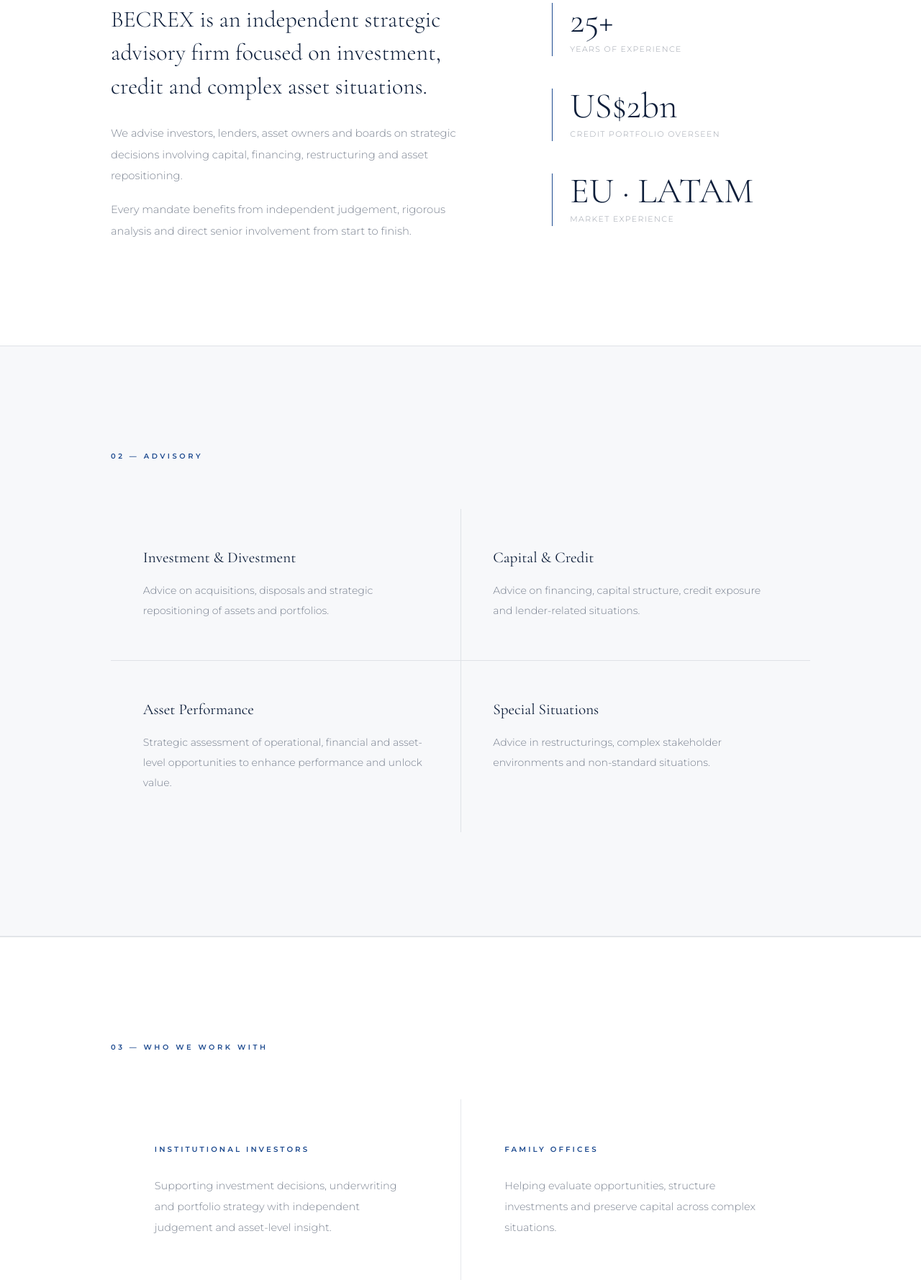
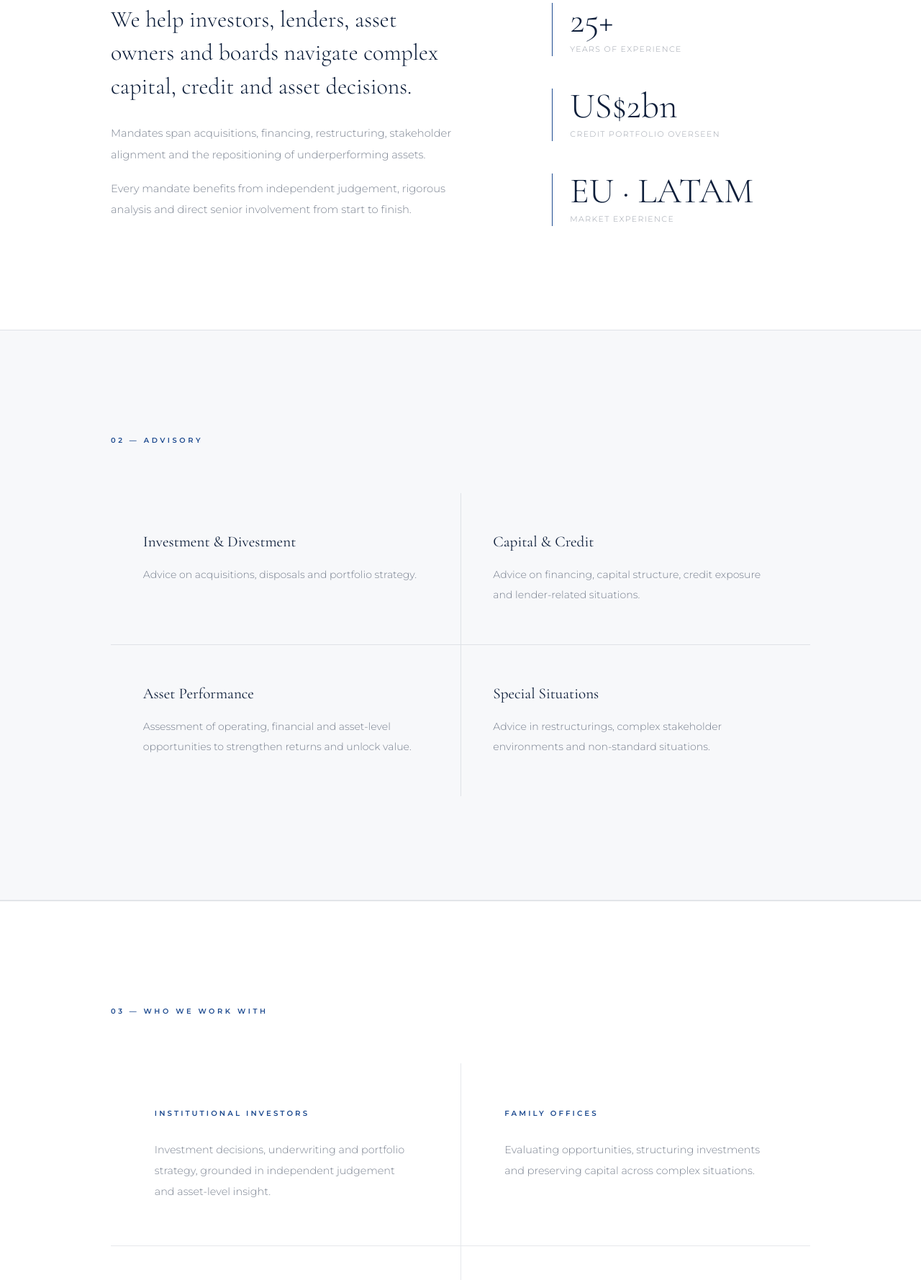
Before and after one commit to bertarex/becrex, a plain HTML site: page index.html in a window 1280 px wide. Shown: the part 1022-2800 px from the top of the page at 72% size. Drawn offline with nearby package versions, Linux system fonts and the light colour scheme.

Commit message:
Update index.html

```diff
--- a/index.html
+++ b/index.html
@@ -426,6 +426,7 @@
     <h1 class="htitle r">BECREX</h1>
     <div class="hdiv r"></div>
     <p class="hsub r" data-i18n="hero.sub">Independent strategic advisory for investors, lenders and asset owners.</p>
+    <p class="hsub r" data-i18n="hero.sub2">Supporting critical decisions involving capital, credit, restructuring and complex assets.</p>
     <a href="#about" class="hcta r">
       <span data-i18n="hero.cta">Learn more</span>
       <svg viewBox="0 0 24 24" fill="none" stroke="currentColor" stroke-width="1.5"><path d="M12 5v14M5 12l7 7 7-7"/></svg>
@@ -440,8 +441,8 @@
     <div class="slabel r" data-i18n="about.label">01 — About</div>
     <div class="agrid">
       <div class="atext r">
-        <h2 data-i18n="about.h2">BECREX is an independent strategic advisory firm focused on investment, credit and complex asset situations.</h2>
-        <p data-i18n="about.p1">We advise investors, lenders, asset owners and boards on strategic decisions involving capital, financing, restructuring and asset repositioning.</p>
+        <h2 data-i18n="about.h2">We help investors, lenders, asset owners and boards navigate complex capital, credit and asset decisions.</h2>
+        <p data-i18n="about.p1">Mandates span acquisitions, financing, restructuring, stakeholder alignment and the repositioning of underperforming assets.</p>
         <p data-i18n="about.p2">Every mandate benefits from independent judgement, rigorous analysis and direct senior involvement from start to finish.</p>
       </div>
       <div class="astats r">
@@ -469,7 +470,7 @@
     <div class="vgrid">
       <div class="vcard r">
         <div class="vtitle" data-i18n="value.t1">Investment &amp; Divestment</div>
-        <p data-i18n="value.p1">Advice on acquisitions, disposals and strategic repositioning of assets and portfolios.</p>
+        <p data-i18n="value.p1">Advice on acquisitions, disposals and portfolio strategy.</p>
         <div class="vline"></div>
       </div>
       <div class="vcard r">
@@ -479,7 +480,7 @@
       </div>
       <div class="vcard r">
         <div class="vtitle" data-i18n="value.t3">Asset Performance</div>
-        <p data-i18n="value.p3">Strategic assessment of operational, financial and asset-level opportunities to enhance performance and unlock value.</p>
+        <p data-i18n="value.p3">Assessment of operating, financial and asset-level opportunities to strengthen returns and unlock value.</p>
         <div class="vline"></div>
       </div>
       <div class="vcard r">
@@ -491,26 +492,27 @@
   </div>
 </section>
 
-<!-- WHO WE WORK WITH -->
+
+<!-- CLIENTS -->
 <section id="who">
   <div class="si">
     <div class="slabel r" data-i18n="who.label">03 — Who We Work With</div>
     <div class="wgrid">
       <div class="wblock r">
         <div class="wblock-tag" data-i18n="who.t1">Institutional Investors</div>
-        <p data-i18n="who.p1">Supporting investment decisions, underwriting and portfolio strategy with independent judgement and asset-level insight.</p>
+        <p data-i18n="who.p1">Investment decisions, underwriting and portfolio strategy, grounded in independent judgement and asset-level insight.</p>
       </div>
       <div class="wblock r">
         <div class="wblock-tag" data-i18n="who.t2">Family Offices</div>
-        <p data-i18n="who.p2">Helping evaluate opportunities, structure investments and preserve capital across complex situations.</p>
+        <p data-i18n="who.p2">Evaluating opportunities, structuring investments and preserving capital across complex situations.</p>
       </div>
       <div class="wblock r">
         <div class="wblock-tag" data-i18n="who.t3">Credit Providers</div>
-        <p data-i18n="who.p3">Advising on lending exposure, refinancing, restructuring and recovery strategies.</p>
+        <p data-i18n="who.p3">Advice on lending exposure, refinancing, restructuring and recovery strategies.</p>
       </div>
       <div class="wblock r">
         <div class="wblock-tag" data-i18n="who.t4">Asset Owners &amp; Boards</div>
-        <p data-i18n="who.p4">Supporting critical decisions involving performance, capital planning, repositioning and stakeholder alignment.</p>
+        <p data-i18n="who.p4">Supporting critical decisions on performance, capital planning, repositioning and stakeholder alignment.</p>
       </div>
     </div>
   </div>
@@ -522,13 +524,14 @@
     <div class="slabel r" data-i18n="people.label">04 — Domingo Rex</div>
     <div class="pgrid">
       <div class="r">
-        <div class="pquote" data-i18n="people.quote">Senior financial advisor with more than 25 years of experience across banking, credit and investment advisory in Europe and Latin America.</div>
+        <div class="pquote" data-i18n="people.quote">Senior judgement for complex capital, credit and asset decisions.</div>
       </div>
       <div class="fcard r">
         <div class="fc-bio">
-          <p data-i18n="people.bio1">Former Managing Director and Country Head Mexico of Banco CAM, where he oversaw approximately US$2 billion of tourism and real estate credit exposure.</p>
-          <p data-i18n="people.bio2">He has advised financial institutions, investors and asset owners on complex transactions involving capital, credit, hospitality, real estate and special situations.</p>
-          <p data-i18n="people.bio3">Domingo works directly with clients to assess opportunities, structure solutions and support critical decisions where experience, independence and sound judgement matter most.</p>
+          <p data-i18n="people.bio1">Senior advisor with over 25 years across banking, credit and investment advisory in Europe and Latin America. Advises financial institutions, funds and corporate clients on complex transactions, with a focus on hospitality, real estate and special situations.</p>
+          <p data-i18n="people.bio2">Former Managing Director and Country Head Mexico at Banco CAM, where he managed a tourism-focused credit portfolio of close to US$2 billion. Advised CaixaBank and Bankia on strategic divestments in Mexico, accelerating execution while preserving shareholder value.</p>
+          <p data-i18n="people.bio3">Has supported private investors such as Rodina through their initial hospitality investments, and advised banks and institutional clients on tourism and real estate transactions across Mexico and the Caribbean.</p>
+          <p data-i18n="people.bio4">Domingo works directly with investors, institutions and operators — assessing opportunities, structuring transactions and supporting critical decisions where experience, independence and sound judgement matter most.</p>
         </div>
         <div class="fc-links">
           <a href="https://www.linkedin.com/in/rexdomingo/" target="_blank" rel="noopener" class="fc-link">
@@ -541,6 +544,7 @@
           <span>Credit</span>
           <span>Real Estate</span>
           <span>Hospitality</span>
+          <span>Restructuring</span>
           <span>Special Situations</span>
         </div>
       </div>
@@ -582,54 +586,58 @@
     "nav.about":"About","nav.advisory":"Advisory","nav.clients":"Clients","nav.domingo":"Domingo Rex","nav.contact":"Contact",
     "hero.eyebrow":"Strategic Advisory",
     "hero.sub":"Independent strategic advisory for investors, lenders and asset owners.",
+    "hero.sub2":"Supporting critical decisions involving capital, credit, restructuring and complex assets.",
     "hero.cta":"Learn more",
     "about.label":"01 — About",
-    "about.h2":"BECREX is an independent strategic advisory firm focused on investment, credit and complex asset situations.",
-    "about.p1":"We advise investors, lenders, asset owners and boards on strategic decisions involving capital, financing, restructuring and asset repositioning.",
+    "about.h2":"We help investors, lenders, asset owners and boards navigate complex capital, credit and asset decisions.",
+    "about.p1":"Mandates span acquisitions, financing, restructuring, stakeholder alignment and the repositioning of underperforming assets.",
     "about.p2":"Every mandate benefits from independent judgement, rigorous analysis and direct senior involvement from start to finish.",
     "about.stat1":"Years of Experience","about.stat2":"Credit Portfolio Overseen","about.stat3":"Market Experience",
     "value.label":"02 — Advisory",
-    "value.t1":"Investment & Divestment","value.p1":"Advice on acquisitions, disposals and strategic repositioning of assets and portfolios.",
+    "value.t1":"Investment & Divestment","value.p1":"Advice on acquisitions, disposals and portfolio strategy.",
     "value.t2":"Capital & Credit","value.p2":"Advice on financing, capital structure, credit exposure and lender-related situations.",
-    "value.t3":"Asset Performance","value.p3":"Strategic assessment of operational, financial and asset-level opportunities to enhance performance and unlock value.",
+    "value.t3":"Asset Performance","value.p3":"Assessment of operating, financial and asset-level opportunities to strengthen returns and unlock value.",
     "value.t4":"Special Situations","value.p4":"Advice in restructurings, complex stakeholder environments and non-standard situations.",
     "who.label":"03 — Who We Work With",
-    "who.t1":"Institutional Investors","who.p1":"Supporting investment decisions, underwriting and portfolio strategy with independent judgement and asset-level insight.",
-    "who.t2":"Family Offices","who.p2":"Helping evaluate opportunities, structure investments and preserve capital across complex situations.",
-    "who.t3":"Credit Providers","who.p3":"Advising on lending exposure, refinancing, restructuring and recovery strategies.",
-    "who.t4":"Asset Owners & Boards","who.p4":"Supporting critical decisions involving performance, capital planning, repositioning and stakeholder alignment.",
+    "who.t1":"Institutional Investors","who.p1":"Investment decisions, underwriting and portfolio strategy, grounded in independent judgement and asset-level insight.",
+    "who.t2":"Family Offices","who.p2":"Evaluating opportunities, structuring investments and preserving capital across complex situations.",
+    "who.t3":"Credit Providers","who.p3":"Advice on lending exposure, refinancing, restructuring and recovery strategies.",
+    "who.t4":"Asset Owners & Boards","who.p4":"Supporting critical decisions on performance, capital planning, repositioning and stakeholder alignment.",
     "people.label":"04 — Domingo Rex",
-    "people.quote":"Senior financial advisor with more than 25 years of experience across banking, credit and investment advisory in Europe and Latin America.",
-    "people.bio1":"Former Managing Director and Country Head Mexico of Banco CAM, where he oversaw approximately US$2 billion of tourism and real estate credit exposure.",
-    "people.bio2":"He has advised financial institutions, investors and asset owners on complex transactions involving capital, credit, hospitality, real estate and special situations.",
-    "people.bio3":"Domingo works directly with clients to assess opportunities, structure solutions and support critical decisions where experience, independence and sound judgement matter most.",
+    "people.quote":"Senior judgement for complex capital, credit and asset decisions.",
+    "people.bio1":"Senior advisor with over 25 years across banking, credit and investment advisory in Europe and Latin America. Advises financial institutions, funds and corporate clients on complex transactions, with a focus on hospitality, real estate and special situations.",
+    "people.bio2":"Former Managing Director and Country Head Mexico at Banco CAM, where he managed a tourism-focused credit portfolio of close to US$2 billion. Advised CaixaBank and Bankia on strategic divestments in Mexico, accelerating execution while preserving shareholder value.",
+    "people.bio3":"Has supported private investors such as Rodina through their initial hospitality investments, and advised banks and institutional clients on tourism and real estate transactions across Mexico and the Caribbean.",
+    "people.bio4":"Domingo works directly with investors, institutions and operators — assessing opportunities, structuring transactions and supporting critical decisions where experience, independence and sound judgement matter most.",
     "contact.label":"05 — Contact","contact.loc1":"Mexico","contact.loc2":"Spain"
   },
   es:{
     "nav.about":"Nosotros","nav.advisory":"Asesoría","nav.clients":"Clientes","nav.domingo":"Domingo Rex","nav.contact":"Contacto",
     "hero.eyebrow":"Asesoría Estratégica",
     "hero.sub":"Asesoría estratégica independiente para inversores, financiadores y propietarios de activos.",
+    "hero.sub2":"Apoyo en decisiones críticas de capital, crédito, reestructuración y activos complejos.",
     "hero.cta":"Más información",
     "about.label":"01 — Nosotros",
-    "about.h2":"BECREX es una firma independiente de asesoría estratégica enfocada en inversión, crédito y situaciones complejas relacionadas con activos.",
-    "about.p1":"Asesoramos a inversores, financiadores, propietarios de activos y consejos en decisiones estratégicas relacionadas con capital, financiación, reestructuración y reposicionamiento de activos.",
+    "about.h2":"Ayudamos a inversores, financiadores, propietarios de activos y consejos a navegar decisiones complejas de capital, crédito y activos.",
+    "about.p1":"Los mandatos abarcan adquisiciones, financiación, reestructuración, alineación de stakeholders y reposicionamiento de activos con bajo rendimiento.",
     "about.p2":"Cada mandato cuenta con criterio independiente, análisis riguroso e involucramiento senior directo de principio a fin.",
     "about.stat1":"Años de Experiencia","about.stat2":"Cartera de Crédito Supervisada","about.stat3":"Experiencia de Mercado",
     "value.label":"02 — Asesoría",
-    "value.t1":"Inversión y Desinversión","value.p1":"Asesoramiento en adquisiciones, ventas y reposicionamiento estratégico de activos y carteras.",
+    "value.t1":"Inversión y Desinversión","value.p1":"Asesoramiento en adquisiciones, ventas y estrategia de cartera.",
     "value.t2":"Capital y Crédito","value.p2":"Asesoramiento en financiación, estructura de capital, exposición crediticia y situaciones relacionadas con financiadores.",
-    "value.t3":"Rendimiento de Activos","value.p3":"Evaluación estratégica de oportunidades operativas, financieras y a nivel de activo para mejorar el rendimiento y desbloquear valor.",
+    "value.t3":"Rendimiento de Activos","value.p3":"Evaluación de oportunidades operativas, financieras y a nivel de activo para fortalecer retornos y desbloquear valor.",
     "value.t4":"Situaciones Especiales","value.p4":"Asesoramiento en reestructuraciones, entornos complejos de stakeholders y situaciones no estándar.",
     "who.label":"03 — Clientes",
-    "who.t1":"Inversores Institucionales","who.p1":"Apoyo en decisiones de inversión, underwriting y estrategia de cartera con criterio independiente y visión a nivel de activo.",
-    "who.t2":"Family Offices","who.p2":"Ayuda en la evaluación de oportunidades, estructuración de inversiones y preservación de capital en situaciones complejas.",
-    "who.t3":"Proveedores de Crédito","who.p3":"Asesoramiento sobre exposición crediticia, refinanciación, reestructuración y estrategias de recuperación.",
-    "who.t4":"Propietarios de Activos y Consejos","who.p4":"Apoyo en decisiones críticas relacionadas con rendimiento, planificación de capital, reposicionamiento y alineación de stakeholders.",
+    "who.t1":"Inversores Institucionales","who.p1":"Decisiones de inversión, underwriting y estrategia de cartera, con criterio independiente y visión a nivel de activo.",
+    "who.t2":"Family Offices","who.p2":"Evaluación de oportunidades, estructuración de inversiones y preservación de capital en situaciones complejas.",
+    "who.t3":"Proveedores de Crédito","who.p3":"Asesoramiento en exposición crediticia, refinanciación, reestructuración y estrategias de recuperación.",
+    "who.t4":"Propietarios de Activos y Consejos","who.p4":"Apoyo en decisiones críticas sobre rendimiento, planificación de capital, reposicionamiento y alineación de stakeholders.",
     "people.label":"04 — Domingo Rex",
-    "people.quote":"Asesor financiero senior con más de 25 años de experiencia en banca, crédito y asesoría de inversión en Europa y Latinoamérica.",
-    "people.bio1":"Ex Director General y Country Head México de Banco CAM, donde supervisó aproximadamente US$2.000 millones de exposición crediticia turística e inmobiliaria.",
-    "people.bio2":"Ha asesorado a instituciones financieras, inversores y propietarios de activos en transacciones complejas relacionadas con capital, crédito, hotelería, real estate y situaciones especiales.",
-    "people.bio3":"Domingo trabaja directamente con clientes para evaluar oportunidades, estructurar soluciones y apoyar decisiones críticas donde la experiencia, independencia y buen criterio son esenciales.",
+    "people.quote":"Criterio senior para decisiones complejas de capital, crédito y activos.",
+    "people.bio1":"Asesor senior con más de 25 años de experiencia en banca, crédito y asesoría de inversión en Europa y Latinoamérica. Asesora a instituciones financieras, fondos y clientes corporativos en transacciones complejas, con foco en hotelería, real estate y situaciones especiales.",
+    "people.bio2":"Ex Director General y Country Head México de Banco CAM, donde gestionó una cartera de crédito turística cercana a US$2.000 millones. Asesoró a CaixaBank y Bankia en desinversiones estratégicas en México, acelerando la ejecución y preservando valor para los accionistas.",
+    "people.bio3":"Ha apoyado a inversores privados como Rodina en sus primeras inversiones hoteleras, y ha asesorado a bancos y clientes institucionales en transacciones de turismo y real estate en México y el Caribe.",
+    "people.bio4":"Domingo trabaja directamente con inversores, instituciones y operadores — evaluando oportunidades, estructurando transacciones y apoyando decisiones críticas donde la experiencia, la independencia y el buen criterio son determinantes.",
     "contact.label":"05 — Contacto","contact.loc1":"México","contact.loc2":"España"
   }
 };
```
